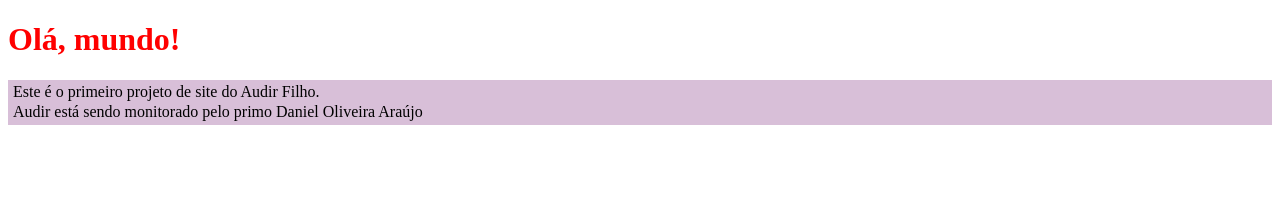
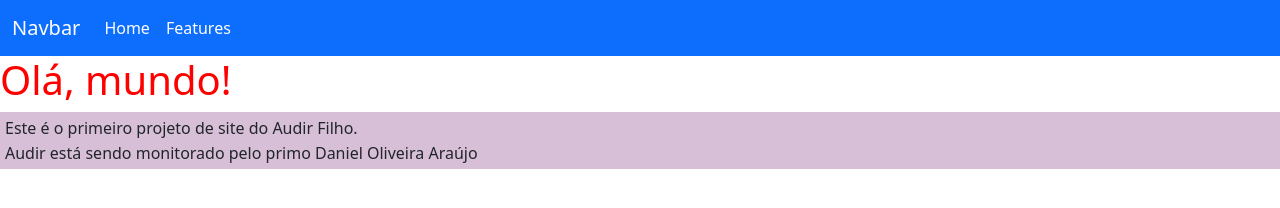
Before and after one commit to Pakato14/trabalho_web_audir, a plain HTML site: page index.html in a window 1280 px wide. Drawn offline with nearby package versions, Linux system fonts and the light colour scheme.

Commit message:
iniciando bootstrap

```diff
--- a/index.html
+++ b/index.html
@@ -3,14 +3,37 @@
 <head>
     <meta charset="UTF-8">
     <meta name="viewport" content="width=device-width, initial-scale=1.0">
+    <link href="https://cdn.jsdelivr.net/npm/bootstrap@5.3.3/dist/css/bootstrap.min.css" rel="stylesheet" integrity="sha384-QWTKZyjpPEjISv5WaRU9OFeRpok6YctnYmDr5pNlyT2bRjXh0JMhjY6hW+ALEwIH" crossorigin="anonymous">
     <link rel="stylesheet" href="./css/estilo.css">
     <title>Pageturner</title>
 </head>
 <body>
+    <header>
+        <nav class="navbar navbar-expand-lg bg-primary" data-bs-theme="dark">
+            <div class="container-fluid">
+              <a class="navbar-brand" href="#">Navbar</a>
+              <button class="navbar-toggler" type="button" data-bs-toggle="collapse" data-bs-target="#navbarNav" aria-controls="navbarNav" aria-expanded="false" aria-label="Toggle navigation">
+                <span class="navbar-toggler-icon"></span>
+              </button>
+              <div class="collapse navbar-collapse" id="navbarNav">
+                <ul class="navbar-nav">
+                  <li class="nav-item">
+                    <a class="nav-link active" aria-current="page" href="#">Home</a>
+                  </li>
+                  <li class="nav-item">
+                    <a class="nav-link active" href="#">Features</a>
+                  </li>
+                </ul>
+              </div>
+            </div>
+          </nav>
+    </header>
     <h1>Olá, mundo!</h1>
     <div class="amostra">
         <p>Este é o primeiro projeto de site do Audir Filho.</p>
         <p>Audir está sendo monitorado pelo primo Daniel Oliveira Araújo</p>
     </div>
+
+    <script src="https://cdn.jsdelivr.net/npm/bootstrap@5.3.3/dist/js/bootstrap.bundle.min.js" integrity="sha384-YvpcrYf0tY3lHB60NNkmXc5s9fDVZLESaAA55NDzOxhy9GkcIdslK1eN7N6jIeHz" crossorigin="anonymous"></script>
 </body>
 </html>
```
